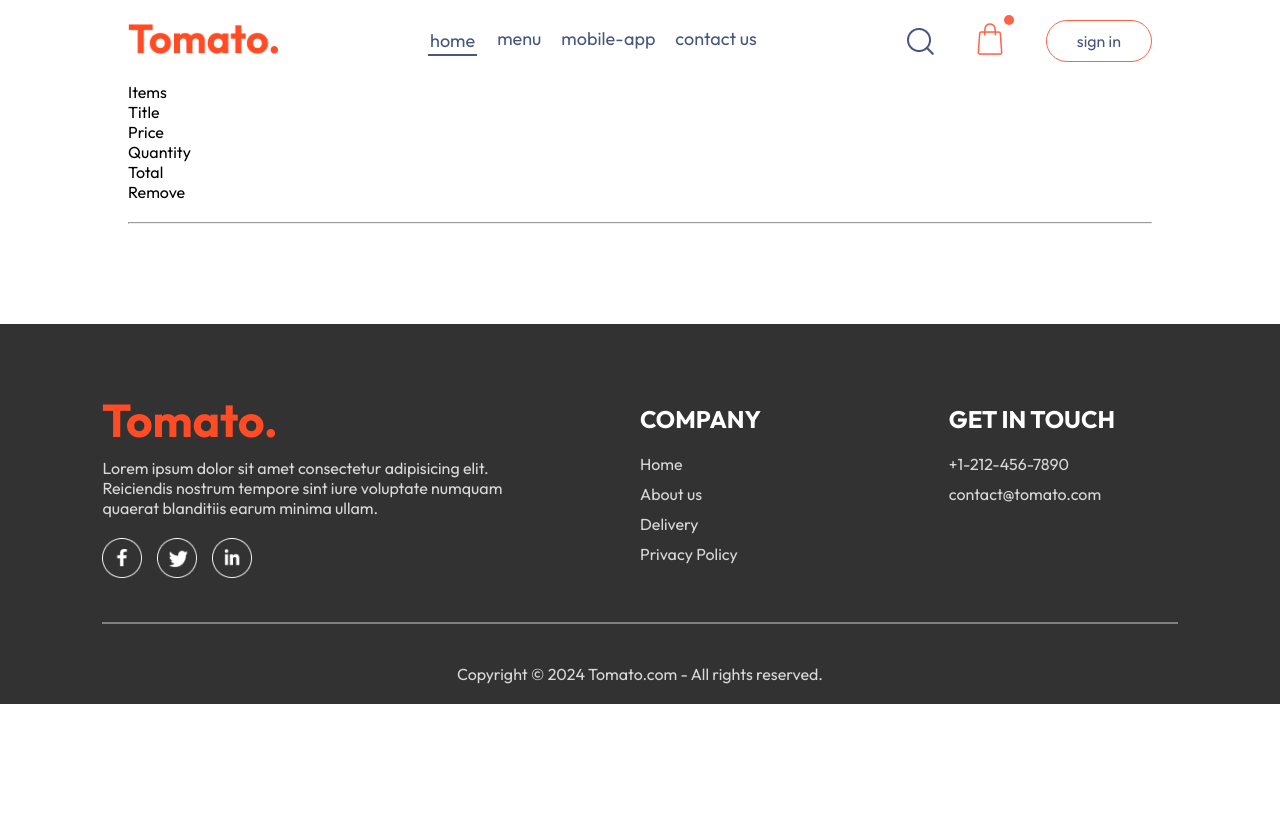
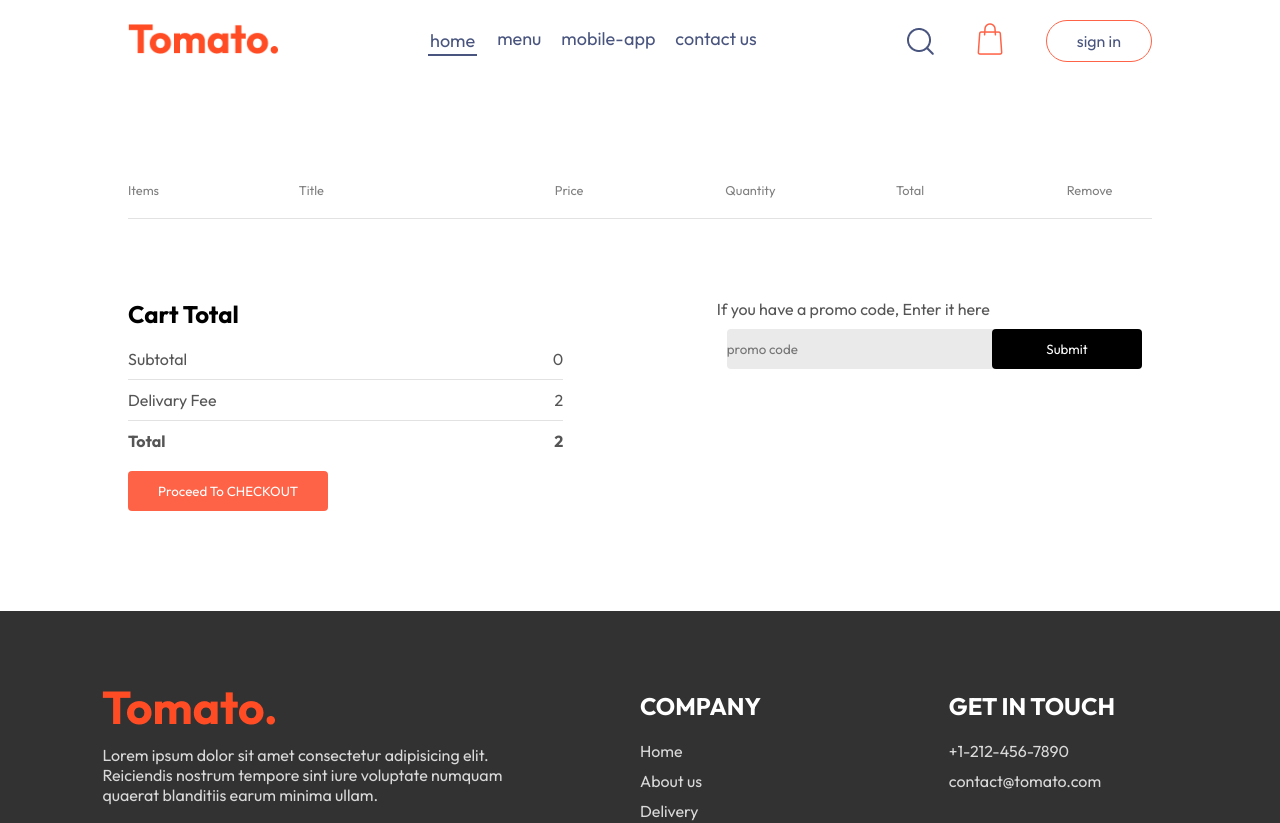
Before and after one commit to kishumohi/Front_food_delevery, a React (Vite) app: page /cart in a window 1280 px wide. Shown: the top 823 px of the page. Before the commit the page ends 800 px from the top, so only its background shows below. Built offline with nearby package versions, Linux system fonts and the light colour scheme.

Commit message:
Create Cart page done

```diff
--- a/src/components/NavBar/Navbar.jsx
+++ b/src/components/NavBar/Navbar.jsx
@@ -1,10 +1,12 @@
-import React, { useState } from "react";
+import React, { useContext, useState } from "react";
 import "./Navbar.css";
 import { assets } from "../../assets/assets.js";
 import { Link } from "react-router-dom";
+import { StoreContext } from "../../context/StoreContext.jsx";
 
 function Navbar({ setShowLogin }) {
   const [menu, setMenu] = useState("home");
+  const { getTotalCartAmount } = useContext(StoreContext);
   return (
     <div className="navbar">
       <Link to="/">
@@ -48,7 +50,7 @@
           <Link to="/cart">
             <img src={assets.bag_icon} alt="" />
           </Link>
-          <div className="dot"></div>
+          <div className={getTotalCartAmount() === 0 ? "" : "dot"}></div>
         </div>
         <button onClick={() => setShowLogin(true)}>sign in</button>
       </div>
--- a/src/context/StoreContext.jsx
+++ b/src/context/StoreContext.jsx
@@ -17,9 +17,16 @@
     setCartItems((prev) => ({ ...prev, [itemId]: prev[itemId] - 1 }));
   };
 
-  useEffect(() => {
-    console.log(cartItems);
-  }, [cartItems]);
+  const getTotalCartAmount = () => {
+    let totalAmount = 0;
+    for (const item in cartItems) {
+      if (cartItems[item] > 0) {
+        let itemInfo = food_list.find((product) => product._id === item);
+        totalAmount += itemInfo.price * cartItems[item];
+      }
+    }
+    return totalAmount;
+  };
 
   const contextValue = {
     food_list,
@@ -27,6 +34,7 @@
     setCartItems,
     addToCart,
     removeFromCart,
+    getTotalCartAmount,
   };
   return (
     <StoreContext.Provider value={contextValue}>
--- a/src/pages/Cart/Cart.css
+++ b/src/pages/Cart/Cart.css
@@ -0,0 +1,90 @@
+.cart {
+  margin-top: 100px;
+}
+.cart-items-title {
+  display: grid;
+  grid-template-columns: 1fr 1.5fr 1fr 1fr 1fr 0.5fr;
+  align-items: center;
+  color: gray;
+  font-size: max(1vw, 12px);
+}
+.cart-items-items {
+  margin: 10px 0px;
+  color: black;
+}
+.cart-items-items img {
+  width: 50px;
+}
+.cart hr {
+  height: 1px;
+  background-color: #e2e2e2;
+  border: none;
+}
+.cart-items-items .cross {
+  cursor: pointer;
+}
+.cart-bottom {
+  margin-top: 80px;
+  display: flex;
+  justify-content: space-between;
+  gap: max(12vw, 20px);
+}
+.cart-total {
+  flex: 1;
+  display: flex;
+  flex-direction: column;
+  gap: 20px;
+}
+.cart-total-details {
+  display: flex;
+  justify-content: space-between;
+  color: #555;
+}
+.cart-total hr {
+  margin: 10px 0px;
+}
+.cart-total button {
+  border: none;
+  color: white;
+  background-color: tomato;
+  width: max(15vw, 200px);
+  padding: 12px 0px;
+  border-radius: 4px;
+  cursor: pointer;
+}
+.cart-promocode {
+  flex: 1;
+}
+.cart-promocode p {
+  color: #555;
+}
+.cart-promocode-input {
+  margin: 10px;
+  display: flex;
+  justify-content: space-between;
+  align-items: center;
+  background-color: #eaeaea;
+  border-radius: 4px;
+}
+.cart-promocode-input input {
+  background: transparent;
+  border: none;
+  outline: none;
+}
+.cart-promocode-input button {
+  width: max(10vw, 150px);
+  padding: 12px 5px;
+  background-color: black;
+  border: none;
+  color: white;
+  border-radius: 4px;
+}
+
+@media (max-width: 750px) {
+  .cart-bottom {
+    flex-direction: column-reverse;
+  }
+  .cart-promocode {
+    justify-content: start;
+  }
+}
--- a/src/pages/Cart/Cart.jsx
+++ b/src/pages/Cart/Cart.jsx
@@ -3,7 +3,8 @@
 import { StoreContext } from "../../context/StoreContext.jsx";
 
 function Cart() {
-  const { cartItems, food_list, removeFromCart } = useContext(StoreContext);
+  const { cartItems, food_list, removeFromCart, getTotalCartAmount } =
+    useContext(StoreContext);
   return (
     <div className="cart">
       <div className="cart-items">
@@ -20,17 +21,53 @@
         {food_list.map((item, index) => {
           if (cartItems[item._id] > 0) {
             return (
-              <div className="cart-items-title cart-items-items">
-                <img src={item.image} alt="" />
-                <p>{item.name}</p>
-                <p>{item.price}</p>
-                <p>{cartItems[item._id]}</p>
-                <p>{item.price * cartItems[item._id]}</p>
-                <p>x</p>
+              <div key={index}>
+                <div className="cart-items-title cart-items-items">
+                  <img src={item.image} alt="" />
+                  <p>{item.name}</p>
+                  <p>${item.price}</p>
+                  <p>{cartItems[item._id]}</p>
+                  <p>${item.price * cartItems[item._id]}</p>
+                  <p onClick={() => removeFromCart(item._id)} className="cross">
+                    x
+                  </p>
+                </div>
+                <hr />
               </div>
             );
           }
         })}
+      </div>
+      <div className="cart-bottom">
+        <div className="cart-total">
+          <h2>Cart Total</h2>
+          <div>
+            <div className="cart-total-details">
+              <p>Subtotal</p>
+              <p>{getTotalCartAmount()}</p>
+            </div>
+            <hr />
+            <div className="cart-total-details">
+              <p>Delivary Fee</p>
+              <p>{2}</p>
+            </div>
+            <hr />
+            <div className="cart-total-details">
+              <b>Total</b>
+              <b>{getTotalCartAmount() + 2}</b>
+            </div>
+          </div>
+          <button>Proceed To CHECKOUT</button>
+        </div>
+        <div className="cart-promocode">
+          <div>
+            <p>If you have a promo code, Enter it here</p>
+          </div>
+          <div className="cart-promocode-input">
+            <input type="text" placeholder="promo code" />
+            <button>Submit</button>
+          </div>
+        </div>
       </div>
     </div>
   );
```
Also changed, not shown: 1 other file (tests, documents, lock files or other folders).
